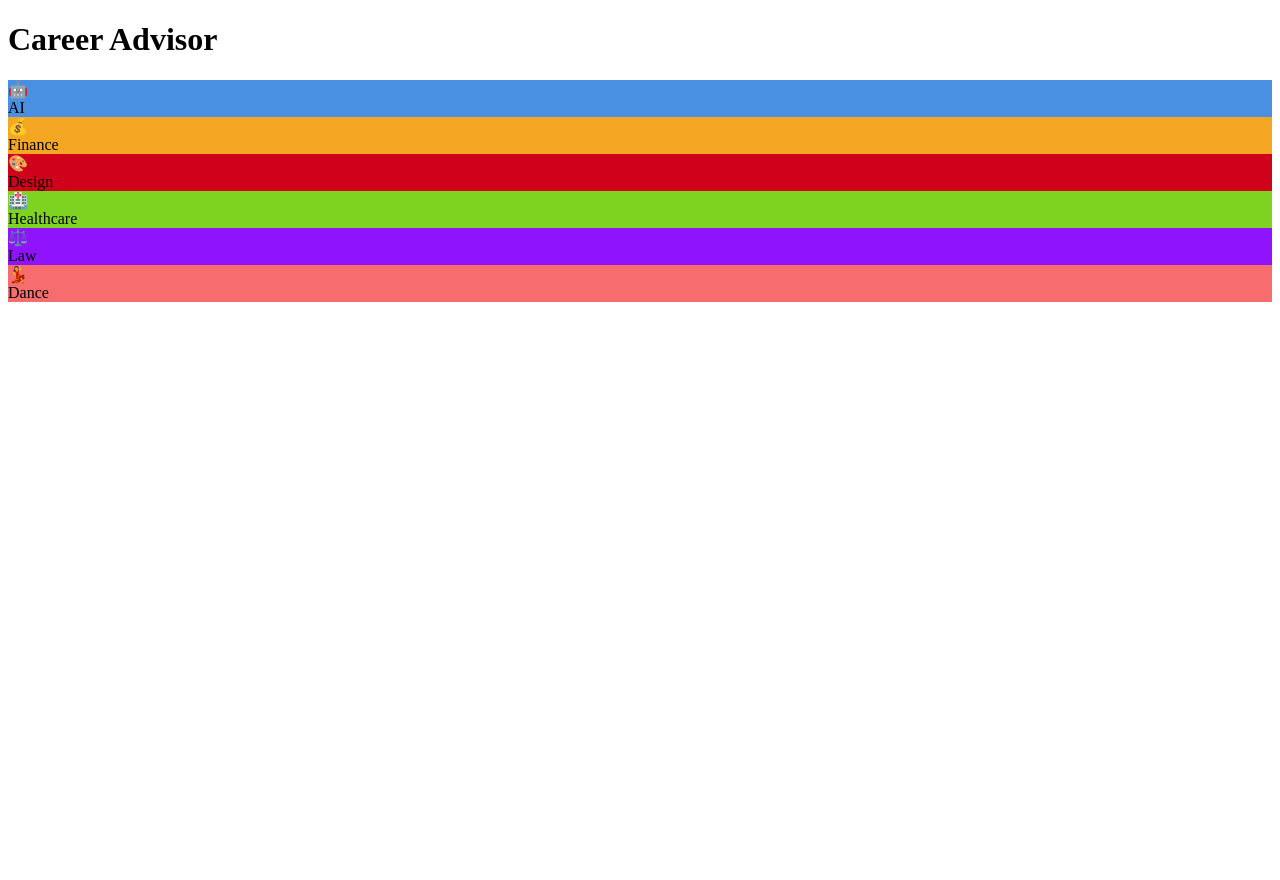
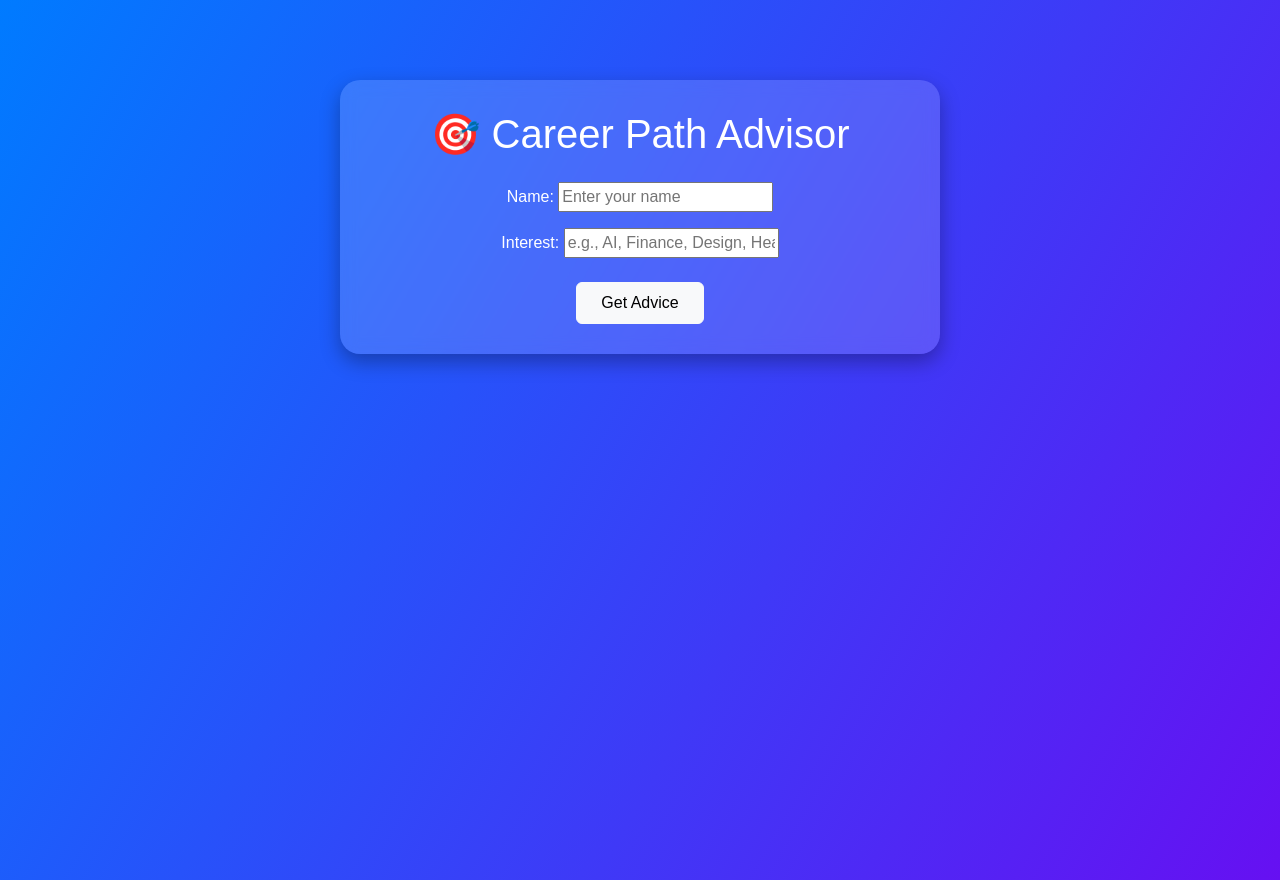
Before and after one commit to CaptMJA380/career_advisor, a Django app: page / in a window 1280 px wide. Before the commit the page ends 302 px from the top, so only its background shows below. Run offline with Django 5.2, Linux system fonts and the light colour scheme.

Commit message:
Gives you 3–4 career suggestions, Displays them in an animated card

```diff
--- a/advisor/templates/advisor/home.html
+++ b/advisor/templates/advisor/home.html
@@ -3,75 +3,61 @@
 <head>
     <meta charset="UTF-8">
     <title>Career Advisor</title>
+    <meta name="viewport" content="width=device-width, initial-scale=1">
+    <link href="https://cdn.jsdelivr.net/npm/bootstrap@5.3.0/dist/css/bootstrap.min.css" rel="stylesheet">
     <style>
-        /* your existing styles stay the same */
+        body {
+            background: linear-gradient(120deg, #007bff, #6610f2);
+            color: white;
+            font-family: "Poppins", sans-serif;
+            height: 100vh;
+        }
+        .container {
+            margin-top: 80px;
+            max-width: 600px;
+            background: rgba(255, 255, 255, 0.15);
+            backdrop-filter: blur(8px);
+            border-radius: 20px;
+            padding: 30px;
+            box-shadow: 0 8px 20px rgba(0,0,0,0.3);
+        }
+        .result-card {
+            background: #fff;
+            color: #333;
+            border-radius: 15px;
+            padding: 15px;
+            margin-top: 20px;
+            animation: fadeIn 0.7s ease-in-out;
+        }
+        @keyframes fadeIn {
+            from {opacity: 0; transform: translateY(10px);}
+            to {opacity: 1; transform: translateY(0);}
+        }
+        button {
+            border-radius: 10px;
+        }
     </style>
 </head>
 <body>
-    <h1>Career Advisor</h1>
+    <div class="container text-center">
+        <h1 class="mb-4">🎯 Career Path Advisor</h1>
+        <form method="POST">
+            {% csrf_token %}
+            {{ form.as_p }}
+            <button type="submit" class="btn btn-light mt-2 px-4 py-2">Get Advice</button>
+        </form>
 
-    <!-- ✅ Hidden form only to hold the CSRF token -->
-    <form id="csrf-form" method="post">
-        {% csrf_token %}
-    </form>
-
-    <div class="category-container">
-        <div class="category-card" style="background-color:#4a90e2;" onclick="getCareers('AI')">
-            <div class="icon">🤖</div>
-            AI
+        {% if careers %}
+        <div class="result-card mt-4">
+            <h4>Recommended Careers for <span class="text-primary">{{ interest|title }}</span>:</h4>
+            <ul class="list-group mt-2">
+                {% for career in careers %}
+                <li class="list-group-item">{{ career }}</li>
+                {% endfor %}
+            </ul>
+            <a href="/" class="btn btn-outline-primary mt-3">Try Again</a>
         </div>
-        <div class="category-card" style="background-color:#f5a623;" onclick="getCareers('Finance')">
-            <div class="icon">💰</div>
-            Finance
-        </div>
-        <div class="category-card" style="background-color:#d0021b;" onclick="getCareers('Design')">
-            <div class="icon">🎨</div>
-            Design
-        </div>
-        <div class="category-card" style="background-color:#7ed321;" onclick="getCareers('Healthcare')">
-            <div class="icon">🏥</div>
-            Healthcare
-        </div>
-        <div class="category-card" style="background-color:#9013fe;" onclick="getCareers('Law')">
-            <div class="icon">⚖️</div>
-            Law
-        </div>
-        <div class="category-card" style="background-color:#f76c6c;" onclick="getCareers('Dance')">
-            <div class="icon">💃</div>
-            Dance
-        </div>
+        {% endif %}
     </div>
-
-    {% if careers %}
-    <div class="results">
-        <h2>Recommended Careers</h2>
-        {% for career in careers %}
-            <div class="career-item">{{ career }}</div>
-        {% endfor %}
-    </div>
-    {% endif %}
-
-    <!-- ✅ Update your script -->
-    <script>
-        async function getCareers(interest) {
-            const csrfToken = document.querySelector('[name=csrfmiddlewaretoken]').value;
-
-            const formData = new FormData();
-            formData.append('interest', interest);
-
-            const response = await fetch("", {
-                method: "POST",
-                headers: {
-                    "X-CSRFToken": csrfToken
-                },
-                body: formData,
-            });
-
-            const html = await response.text();
-            document.open();
-            document.write(html);
-            document.close();
-        }
-    </script>
 </body>
 </html>
--- a/advisor/views.py
+++ b/advisor/views.py
@@ -7,12 +7,17 @@ career_paths = {
     "design": ["UI/UX Designer", "Graphic Designer", "Product Designer", "Game Designer"],
     "healthcare": ["Doctor", "Nurse", "Medical Researcher", "Healthcare Administrator"],
     "law": ["Corporate Lawyer", "Judge", "Legal Advisor", "Criminal Lawyer"],
-    "dance": ["Choreographer", "Dance Academy Owner", "Influencer", "Background Dancer"],
+    "dance": ["Choreographer", "Dance Academy Instructor", "Influencer", "Background Dancer"],
 }
 
 def home(request):
     careers = []
+    interest = ""
     if request.method == "POST":
-        interest = request.POST.get("interest", "").lower()
-        careers = career_paths.get(interest, ["Sorry, no suggestions available for this interest."])
-    return render(request, "advisor/home.html", {"careers": careers})
+        form = CareerForm(request.POST)
+        if form.is_valid():
+            interest = form.cleaned_data["interest"].lower()
+            careers = career_paths.get(interest, ["Sorry, no suggestions available for this interest."])
+    else:
+        form = CareerForm()
+    return render(request, "advisor/home.html", {"form": form, "careers": careers, "interest": interest})
```
